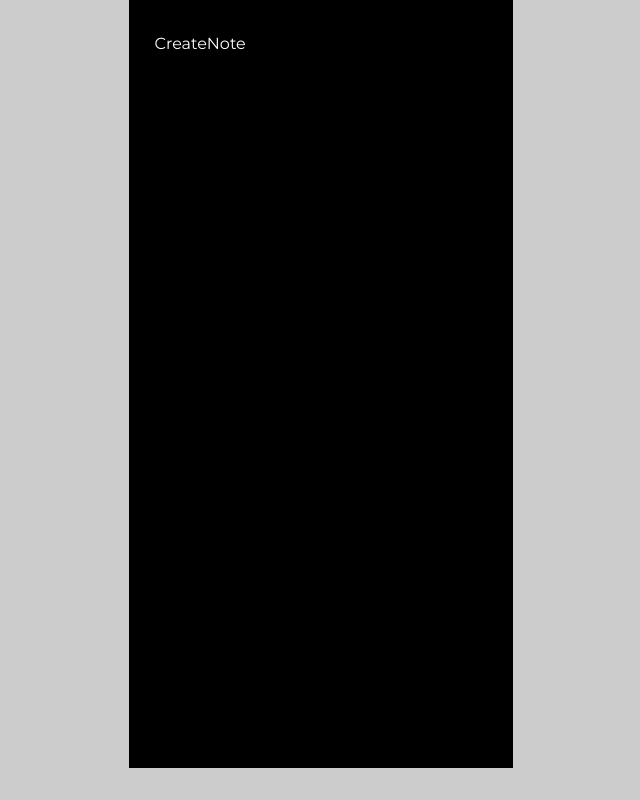
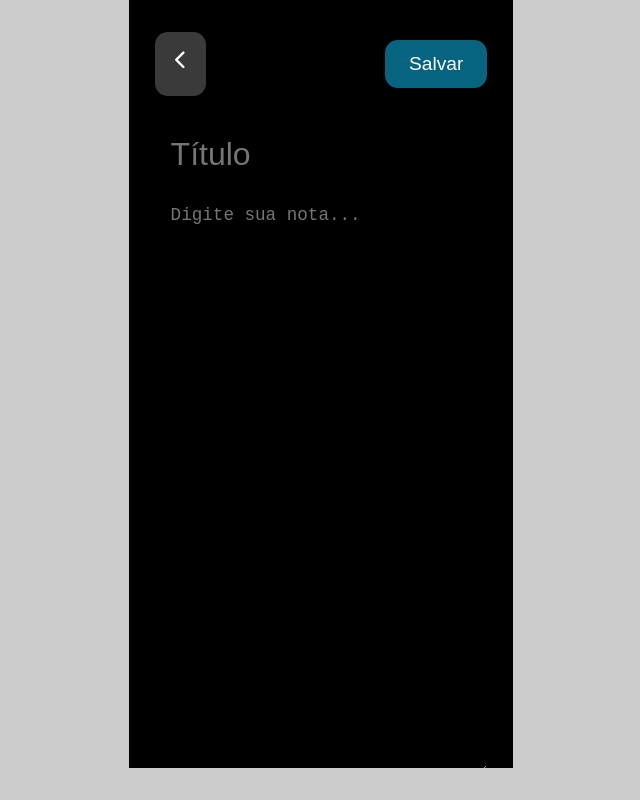
Before and after one commit to carolinasilvagc/notes-app-react, a React (Create React App) app: page /create-note in a window 1280 px wide. Shown: the whole page, without its empty margins (319-959 px from the left). Built offline with nearby package versions, Linux system fonts and the light colour scheme.

Commit message:
Finalizando a página de Criação de Nota

```diff
--- a/src/pages/CreateNote.jsx
+++ b/src/pages/CreateNote.jsx
@@ -1,10 +1,19 @@
 import React from 'react'
+import { Link } from 'react-router-dom'
+import {IoIosArrowBack} from 'react-icons/io'
 
 const CreateNote = () => {
   return (
-    <div>
-      CreateNote
-    </div>
+    <section>
+      <header className='create-note__header'>
+        <Link to='/' className='btn'><IoIosArrowBack/></Link>
+        <button className="btn lg primary">Salvar</button>
+      </header>
+      <form className='create-note__form'>
+        <input type='text' autoFocus placeholder='Título' />
+        <textarea placeholder='Digite sua nota...' rows='28'></textarea>
+      </form>
+    </section>
   )
 }
 
```
